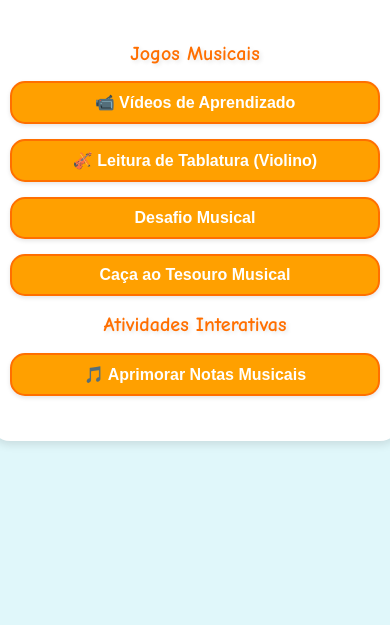
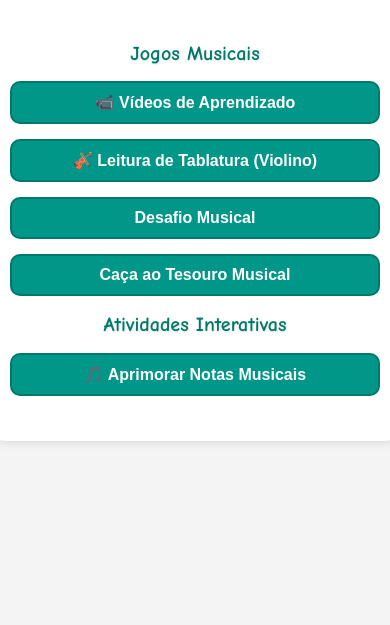
Before and after one commit to felipi-hub/Apendizado-Musical, a plain HTML site: page index.html in a window 390 px wide. Shown: the part 239-864 px from the top of the page. Drawn offline with Linux system fonts and the light colour scheme.

Commit message:
Mudança de cores e responsividade

```diff
--- a/index.html
+++ b/index.html
@@ -9,10 +9,10 @@
         body {
             font-family: 'Balsamiq Sans', 'Comic Sans MS', cursive, sans-serif;
             padding: 20px;
-            background-color: #e0f7fa;
-            color: #004d40;
-
-            /* Adicionados para centralizar */
+            background-color: #f4f4f4;
+            /* Cor de fundo neutra */
+            color: #333;
+            /* Texto escuro suave */
             display: flex;
             align-items: center;
             justify-content: center;
@@ -28,44 +28,50 @@
         h1,
         h2 {
             text-align: center;
-            color: #ff6f00;
-            text-shadow: 2px 2px 4px rgba(0, 0, 0, 0.1);
+            color: #00796b;
+            /* Verde escuro */
+            text-shadow: 1px 1px 2px rgba(0, 0, 0, 0.1);
         }
 
         .container {
             max-width: 600px;
-            background-color: #fff;
-            padding: 70px;
-            border-radius: 20px;
-            box-shadow: 0 4px 8px rgba(0, 0, 0, 0.1);
+            background-color: #ffffff;
+            /* Branco */
+            padding: 50px;
+            border-radius: 15px;
+            box-shadow: 0 2px 8px rgba(0, 0, 0, 0.1);
         }
 
         input,
         button {
             display: block;
             margin: 15px 0;
-            padding: 11px;
+            padding: 12px;
             width: 100%;
-            font-size: 18px;
-            border-radius: 15px;
-            border: 2px solid #ff6f00;
-            box-shadow: 0 2px 4px rgba(0, 0, 0, 0.1);
+            font-size: 16px;
+            /* Ajuste de tamanho de fonte */
+            border-radius: 10px;
+            border: 2px solid #00796b;
+            /* Bordas verde escuro */
             transition: transform 0.2s, background-color 0.2s;
         }
 
         input {
-            background-color: #f1f8e9;
+            background-color: #e0f2f1;
+            /* Verde claro */
         }
 
         button {
-            background-color: #ffa000;
+            background-color: #009688;
+            /* Verde médio */
             color: white;
             font-weight: bold;
             cursor: pointer;
         }
 
         button:hover {
-            background-color: #ff6f00;
+            background-color: #00796b;
+            /* Verde escuro ao passar o mouse */
             transform: translateY(-2px);
             box-shadow: 0 4px 8px rgba(0, 0, 0, 0.2);
         }
@@ -81,28 +87,23 @@
             width: 100%;
             height: 100%;
             overflow: auto;
-            background-color: rgba(0, 0, 0, 0.4);
-
+            background-color: rgba(0, 0, 0, 0.5);
             align-items: center;
             justify-content: center;
-
-
         }
 
         .modal-content {
-            background-color: #fff;
+            background-color: #ffffff;
             padding: 20px;
-            border-radius: 20px;
+            border-radius: 15px;
             width: 90%;
             max-width: 450px;
             text-align: center;
-            box-shadow: 0 8px 16px rgba(0, 0, 0, 0.2);
-
-
+            box-shadow: 0 4px 8px rgba(0, 0, 0, 0.2);
         }
 
         .close {
-            color: #ff6f00;
+            color: #00796b;
             float: right;
             font-size: 28px;
             font-weight: bold;
@@ -111,6 +112,7 @@
 
         .close:hover {
             color: #d32f2f;
+            /* Vermelho para destaque */
         }
 
         .note-grid {
```
